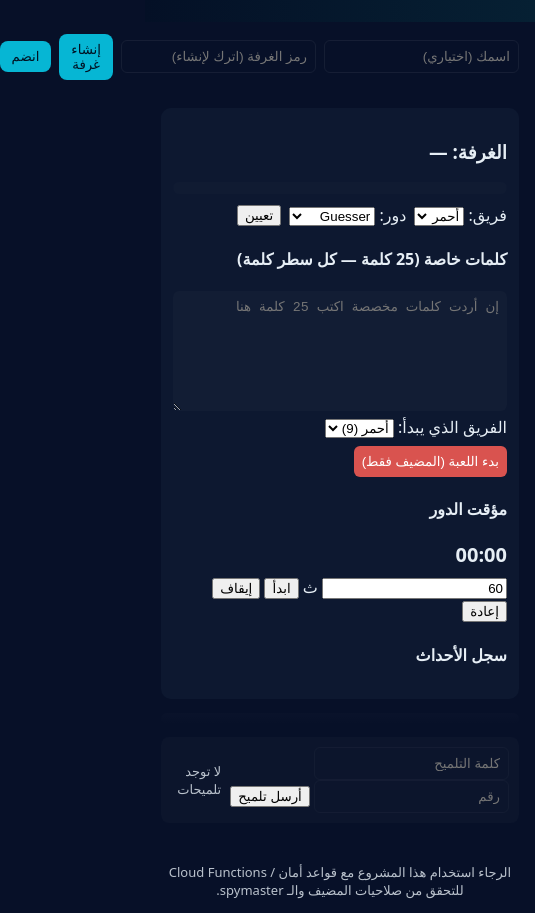
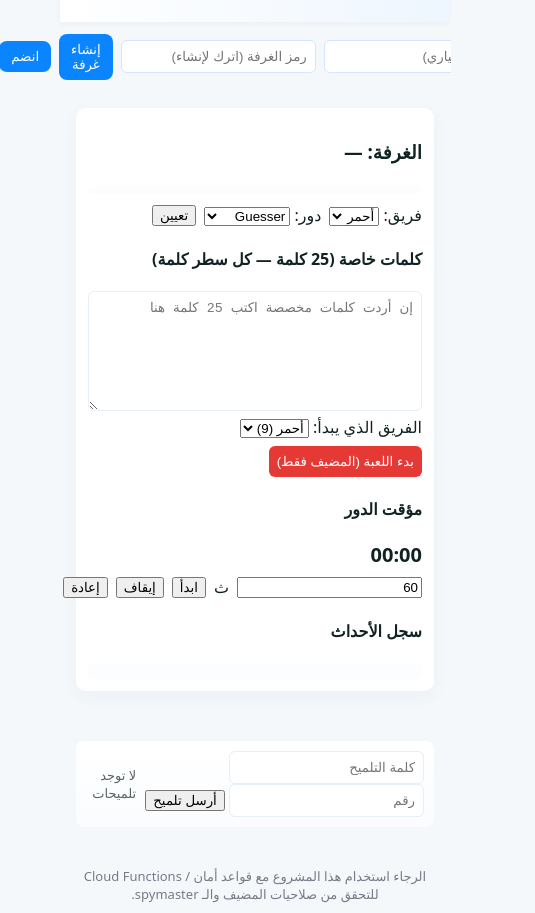
Before and after one commit to aboddddd550-cloud/Code-names-_-online, a plain HTML site: page index.html in a window 390 px wide. Shown: the part 139-1052 px from the top of the page, 535 px wide, since content can reach past the window. Drawn offline with Linux system fonts and the light colour scheme; a script that the page names is missing.

Commit message:
Refactor styles for layout and color updates
Updated CSS variables and styles for improved aesthetics and responsiveness.

```diff
--- a/style.css
+++ b/style.css
@@ -1,42 +1,48 @@
 :root{
-  --bg:#071028; --panel:#0d1830; --accent:#06b6d4;
-  --red:#d9534f; --blue:#0275d8; --neutral:#9ca3af; --assassin:#111;
-  --card:#0f1724; --text:#e6eef5;
+  --bg:#f5f8fb; --panel:#ffffff; --accent:#0b84ff;
+  --red:#e53935; --blue:#1e88e5; --neutral:#cfcfcf; --assassin:#111;
+  --card:#ffffff; --text:#122;
 }
 *{box-sizing:border-box}
-html,body{height:100%;margin:0;font-family:system-ui,Arial; background:var(--bg); color:var(--text); direction:rtl}
-header{padding:16px 24px;background:linear-gradient(90deg,#041026,#062033);text-align:center}
-.topbar{display:flex;gap:8px;padding:12px 16px;align-items:center}
-.topbar input{padding:8px;border-radius:6px;border:1px solid rgba(255,255,255,0.06);background:transparent;color:inherit}
-.topbar button{padding:8px 12px;border-radius:8px;border:none;background:var(--accent);color:#012}
+html,body{height:100%;margin:0;font-family:system-ui,Arial;background:var(--bg);color:var(--text);direction:rtl}
+header{padding:16px 24px;background:linear-gradient(90deg,#fff,#eef6ff);text-align:center;box-shadow:0 2px 6px rgba(16,24,40,0.04)}
+.topbar{display:flex;gap:8px;padding:12px 16px;align-items:center;justify-content:center}
+.topbar input{padding:8px;border-radius:6px;border:1px solid #d6e4ff;background:white}
+.topbar button{padding:8px 12px;border-radius:8px;border:none;background:var(--accent);color:white;cursor:pointer}
+.muted{opacity:0.7;font-size:13px}
 
-main{display:flex;gap:14px;padding:16px}
-.leftpanel{width:340px;background:var(--panel);padding:12px;border-radius:10px}
+main{display:flex;gap:14px;padding:16px;align-items:flex-start}
+.leftpanel{width:340px;background:var(--panel);padding:12px;border-radius:10px;box-shadow:0 6px 18px rgba(16,24,40,0.04)}
 .boardwrap{flex:1;display:flex;flex-direction:column;gap:12px}
-.players{max-height:220px;overflow:auto;padding:6px;border-radius:6px;background:rgba(255,255,255,0.01)}
-.players .pitem{padding:6px;border-bottom:1px dashed rgba(255,255,255,0.03)}
+
+.players{max-height:220px;overflow:auto;padding:6px;border-radius:6px;background:linear-gradient(180deg,#fff,#fafcff)}
+.players .pitem{padding:6px;border-bottom:1px dashed rgba(0,0,0,0.04)}
+
 .controls{margin-top:10px;display:flex;gap:8px;flex-wrap:wrap;align-items:center}
 .customWords{margin-top:12px}
-.customWords textarea{width:100%;height:120px;padding:8px;border-radius:6px;border:none;background:rgba(255,255,255,0.02);color:inherit}
-.primary{background:var(--red);color:white;padding:8px;border-radius:6px;border:none;margin-top:8px}
+.customWords textarea{width:100%;height:120px;padding:8px;border-radius:6px;border:1px solid #e6eef8;background:white}
+.primary{background:var(--red);color:white;padding:8px;border-radius:6px;border:none;margin-top:8px;cursor:pointer}
 
-.board{display:grid;grid-template-columns:repeat(5,1fr);gap:10px;padding:6px;background:linear-gradient(180deg,rgba(255,255,255,0.01),rgba(255,255,255,0.00));border-radius:10px}
-.card{background:var(--card);padding:18px;border-radius:10px;min-height:88px;display:flex;align-items:center;justify-content:center;font-weight:700;cursor:pointer;border:2px solid rgba(255,255,255,0.03);transition:transform .18s,box-shadow .18s}
-.card:hover{transform:translateY(-4px);box-shadow:0 20px 60px rgba(2,6,23,0.6)}
+.board{display:grid;grid-template-columns:repeat(5,1fr);gap:10px;padding:12px;background:transparent;border-radius:10px}
+.card{background:var(--card);padding:18px;border-radius:10px;min-height:96px;display:flex;align-items:center;justify-content:center;font-weight:800;cursor:pointer;border:2px solid rgba(0,0,0,0.04);transition:transform .18s,box-shadow .18s}
+.card:hover{transform:translateY(-6px);box-shadow:0 24px 60px rgba(16,24,40,0.06)}
 .card.revealed{opacity:0.98}
-.card.red{background:linear-gradient(180deg,#7f1d1d,var(--red));color:#fff}
-.card.blue{background:linear-gradient(180deg,#1e40af,var(--blue));color:#fff}
-.card.neutral{background:linear-gradient(180deg,#374151,var(--neutral));color:#fff}
-.card.assassin{background:linear-gradient(180deg,#000,#0b1220);color:#fff}
+.card.red{background:linear-gradient(180deg,#ffcccc,var(--red));color:#fff}
+.card.blue{background:linear-gradient(180deg,#cfe9ff,var(--blue));color:#fff}
+.card.neutral{background:linear-gradient(180deg,#f3f3f3,var(--neutral));color:#333}
+.card.assassin{background:linear-gradient(180deg,#000,#222);color:#fff}
 
-.cluePanel{display:flex;justify-content:space-between;align-items:center;padding:10px;background:rgba(255,255,255,0.02);border-radius:8px}
-.cluePanel input{padding:8px;border-radius:6px;border:1px solid rgba(255,255,255,0.03);background:transparent;color:inherit}
+.cluePanel{display:flex;justify-content:space-between;align-items:center;padding:10px;background:linear-gradient(180deg,#fff,#fafcff);border-radius:8px}
+.cluePanel input{padding:8px;border-radius:6px;border:1px solid #e6eef8;background:white}
+
 .spymasterPanel{background:var(--panel);padding:10px;border-radius:8px}
 .keycardGrid{display:grid;grid-template-columns:repeat(5,1fr);gap:6px}
 .spy-card{padding:8px;border-radius:6px;text-align:center;font-weight:700;color:#fff}
 
 .timerBox{margin-top:14px}
 #timerDisplay{font-weight:800;font-size:20px;margin:8px 0}
-.muted{opacity:0.8;font-size:13px}
-.footer{padding:10px;text-align:center;margin-top:14px}
+.time-controls{display:flex;gap:8px;align-items:center}
+.history{max-height:160px;overflow:auto;background:#fbfdff;padding:8px;border-radius:6px}
+
+.footer{padding:10px;text-align:center;margin-top:14px;color:#445}
 @media(max-width:980px){main{flex-direction:column}.leftpanel{width:100%}}
```
